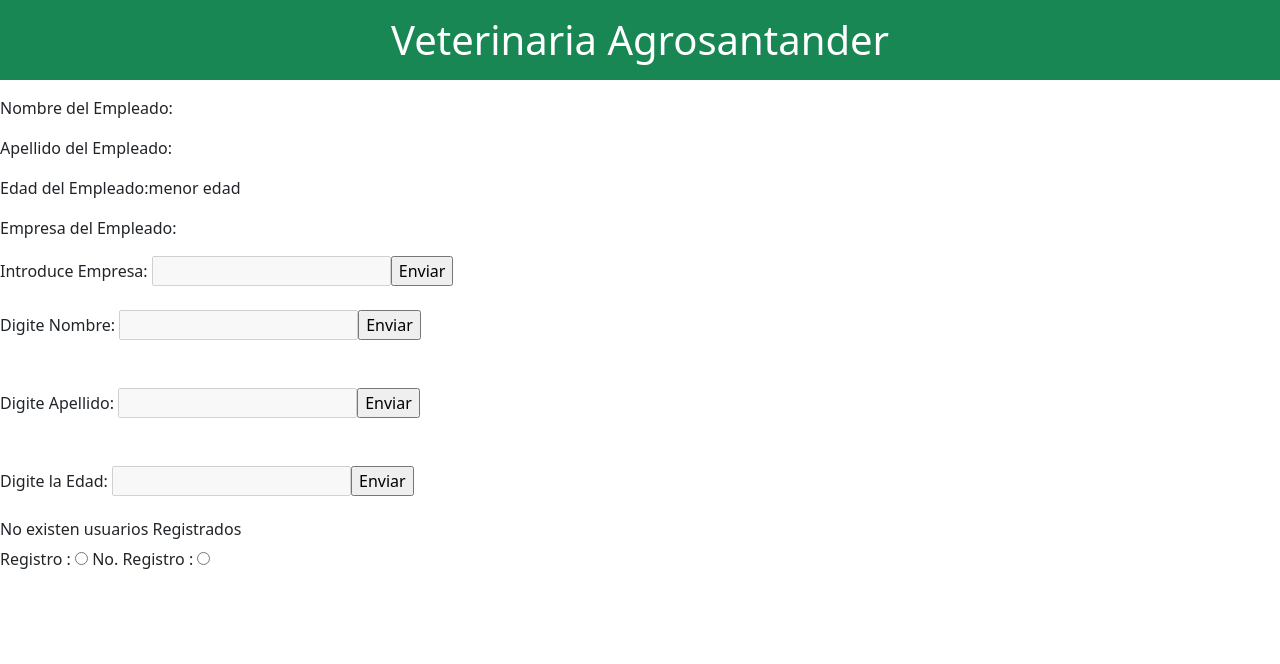
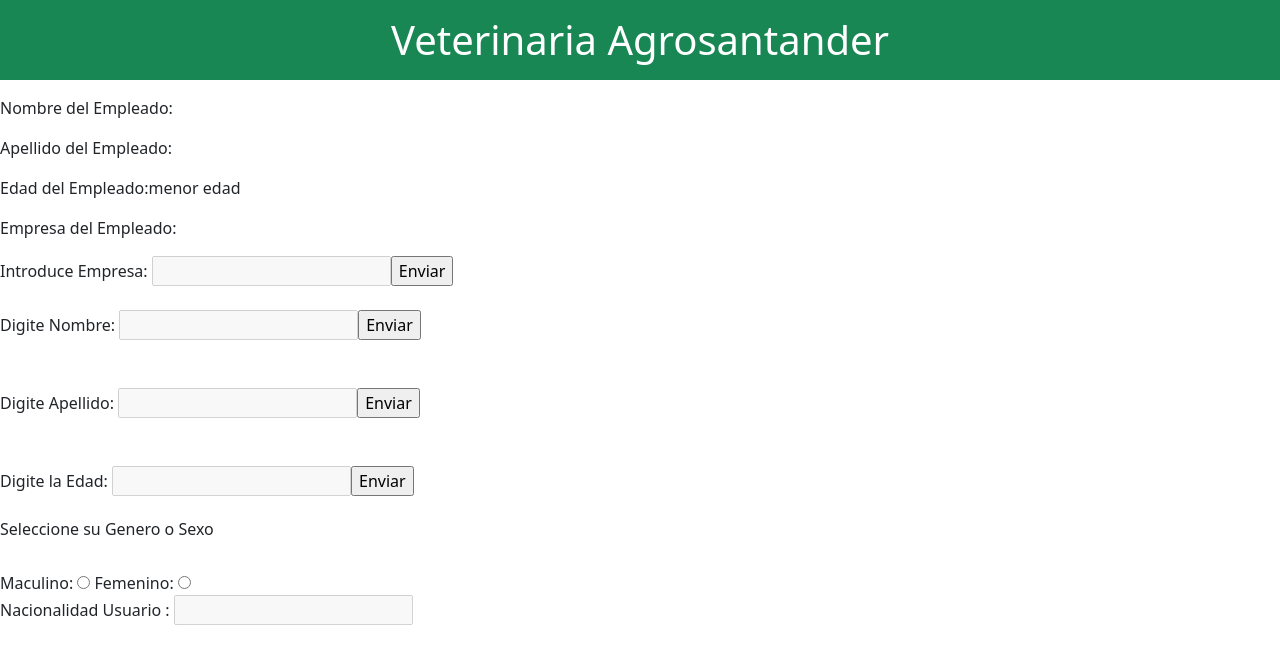
Before and after one commit to felixvilla1221/miprimerApp, an Angular app: page / in a window 1280 px wide. Shown: the top 664 px of the page. Built offline with nearby package versions, Linux system fonts and the light colour scheme.

Commit message:
Octavo commit Proyecto

```diff
--- a/src/app/component/empleado/empleado.component.html
+++ b/src/app/component/empleado/empleado.component.html
@@ -18,9 +18,15 @@ Digite Apellido: <input type="text" #apellido [disabled]="habilitarCuadroApellid
 Digite la Edad: <input type="number" #edad [disabled]="habilitarCuadroEdad"><input type="button" value="Enviar" (click)="llamarEdad(edad.valueAsNumber)">
 <br/>
 <br/>
-<h6>{{textoRegistro}}</h6>
-Registro : <input type="radio" name="nRegistro" id="registro" [checked]="usuarioRegistrado" (click)="setTextoRegistro()"/>
+<!-- <h6>{{textoDeRegistro}}</h6>
+ Registro : <input type="radio" value="si" name="nRegistro"  (click)="setTextoRegistro($event)"/>
+<br>
+No. Registro : <input type="radio" name="nRegistro" value="no" (click)="setTextoRegistro($event)">
 
-No. Registro : <input type="radio" name="nRegistro" id="registro" [checked]="usuarioRegistrado" (click)="setTextoRegistro2()">
-
-{{getregistroUsuario()}}
+{{getregistroUsuario()}} -->
+<h6>{{generoUsuario}}</h6>
+<br>
+Maculino: <input type="radio" name="ngenero" value="Masculino" (click)="setGeneroUsuario($event)"/>
+Femenino: <input type="radio" name="ngenero" value="Femenino" (click)="setGeneroUsuario($event)"/>
+<br>
+Nacionalidad Usuario : <input type="text" name="nnacionalidad" [disabled]="nacionalidadUsuario"/>
--- a/src/app/component/empleado/empleado.component.ts
+++ b/src/app/component/empleado/empleado.component.ts
@@ -24,8 +24,10 @@ export class EmpleadoComponent implements OnInit {
    habilitarCuadroApellido = true;
    habilitarCuadroEmpresa  = true;
    usuarioRegistrado       = false;
-   textoRegistro           = " No existen usuarios Registrados ";
-   textoRegistro2          = " No existe usuarios Registrados";
+   nacionalidadUsuario     = true;
+  //  textoDeRegistro      = "No existen usuarios Registrados";
+  generoUsuario            = "Seleccione su Genero o Sexo"
+
 
   // funciones
    getregistroUsuario(){
@@ -33,23 +35,46 @@ export class EmpleadoComponent implements OnInit {
     this.usuarioRegistrado = false;
    }
 
+/*
+   setUsuarioRegistrado() {
+     alert("EL USUARIO SE ACABA DE REGISTRAR");
+     this.textoRegistro = "EL USUARIO SE ACABA DE REGISTRAR";
+   }  */
 
-   /* setUsuarioRegistrado() {
-    alert("EL USUARIO SE ACABA DE REGISTRAR");
+/*
+   setTextoRegistro(event:Event){
+
+
+    // alert(event.target+"MI OBJETO");
+
+    if((<HTMLInputElement>event.target ).value=="si"){
+       this.textoDeRegistro = "El usuario se acaba de registrar";
+    }else{
+      this.textoDeRegistro =  "No existen usuarios Registrados";
+    }
+
+
+
+
    } */
 
 
-   setTextoRegistro(){
-    this.textoRegistro = "EL USUARIO SE ACABA DE REGISTRAR";
+   setGeneroUsuario(event:Event){
+
+    // alert(event.target+ "Mi Objeto")
+
+    if((<HTMLInputElement>event.target).value == "Masculino"){
+      this.generoUsuario = "El genero o sexo Seleccionado fue Masculino"
+    }else{
+      this.generoUsuario = "El genero o sexo Seleccionado fue Femenino"
+    }
+
    }
 
 
-   setTextoRegistro2(){
-    this.textoRegistro2 = " No existe Usuarios Registrados ";
-   }
-
-
-
+  setNacionalidadUsuario(){
+    this.nacionalidadUsuario
+  }
 
 
 constructor(){
```
